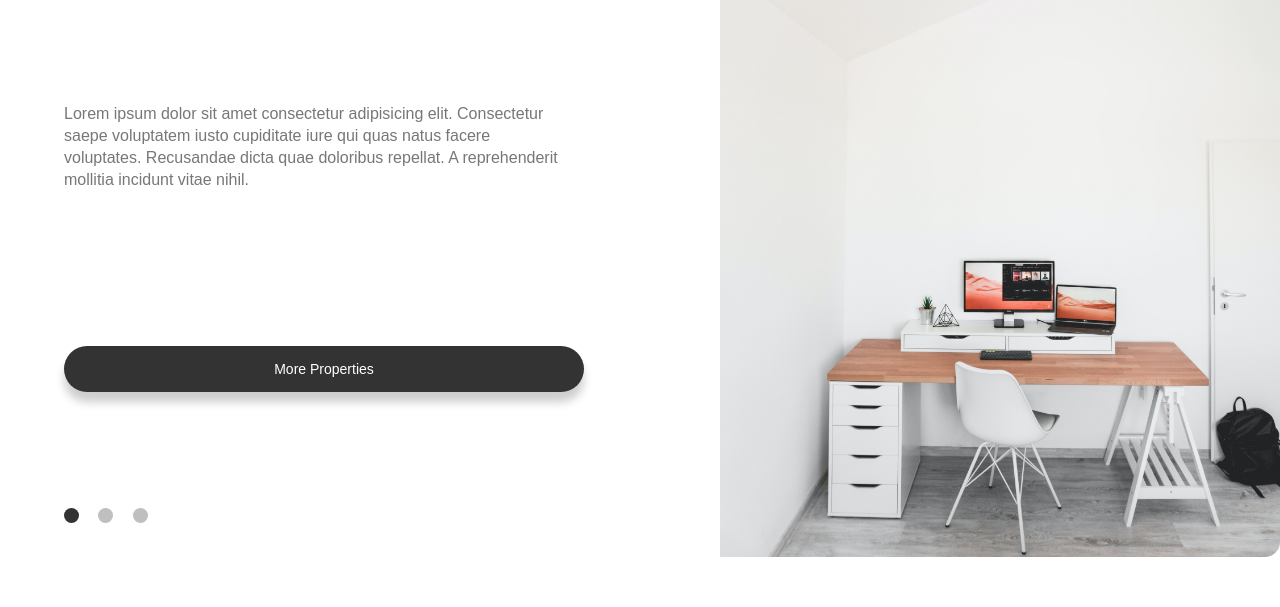
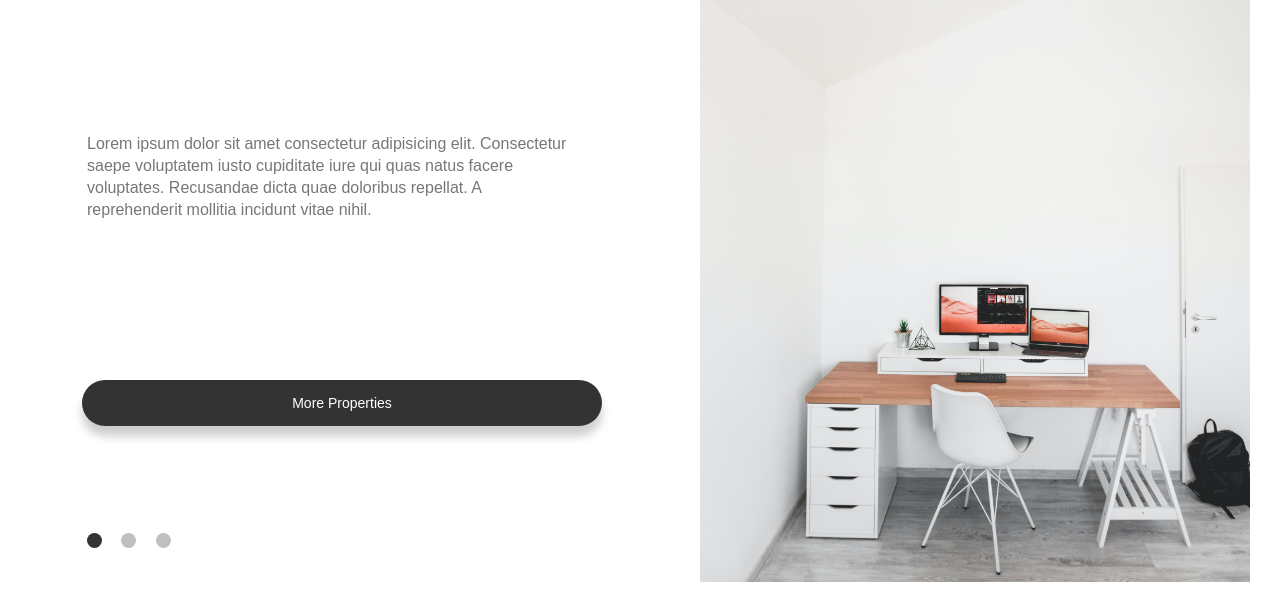
Before and after one commit to teddymalmoz/Animated-Images-Website, a plain HTML site: page Animated Images Website/index.html in a window 1280 px wide. Shown: the part 238-845 px from the top of the page. Before the commit the page ends 800 px from the top, so only its background shows below. Drawn offline with Linux system fonts and the light colour scheme.

Commit message:
Update style.css

```diff
--- a/Animated Images Website/style.css
+++ b/Animated Images Website/style.css
@@ -1,5 +1,5 @@
 * {
-  padding: 0;
+  padding: 5;
   margin: 0;
   box-sizing: border-box;
   font-family: sans-serif;
```
